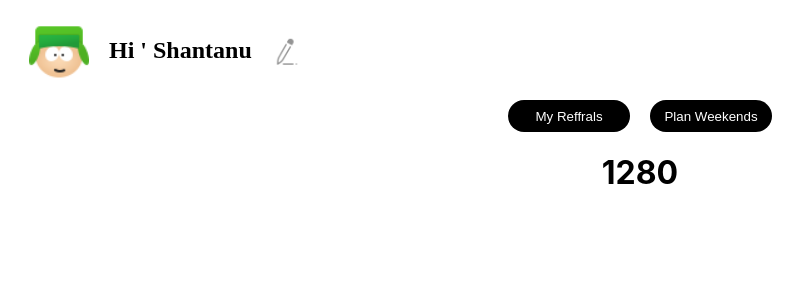
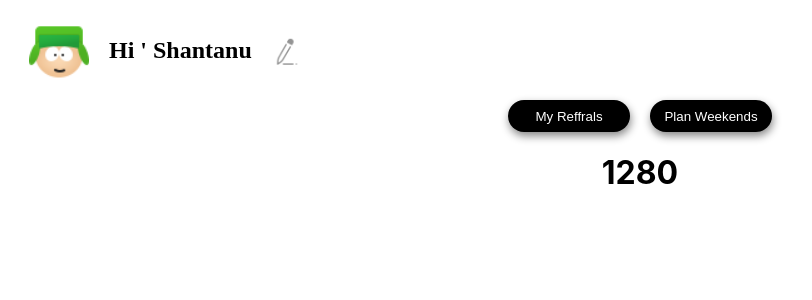
Before and after one commit to Shanpkt/appna_pg, a React (Create React App) app: page /Profile in a window 1280 px wide. Shown: the top 300 px of the page, without its empty margins (0-812 px from the left). Built offline with nearby package versions, Linux system fonts and the light colour scheme.

Commit message:
first commit

```diff
--- a/src/components/optionPlaner.css
+++ b/src/components/optionPlaner.css
@@ -13,4 +13,5 @@
     border-radius: 18px;
     color: white;
     margin: 0 10px 0 10px;
+    box-shadow: 1px 4px 8px #888888
 }
```
